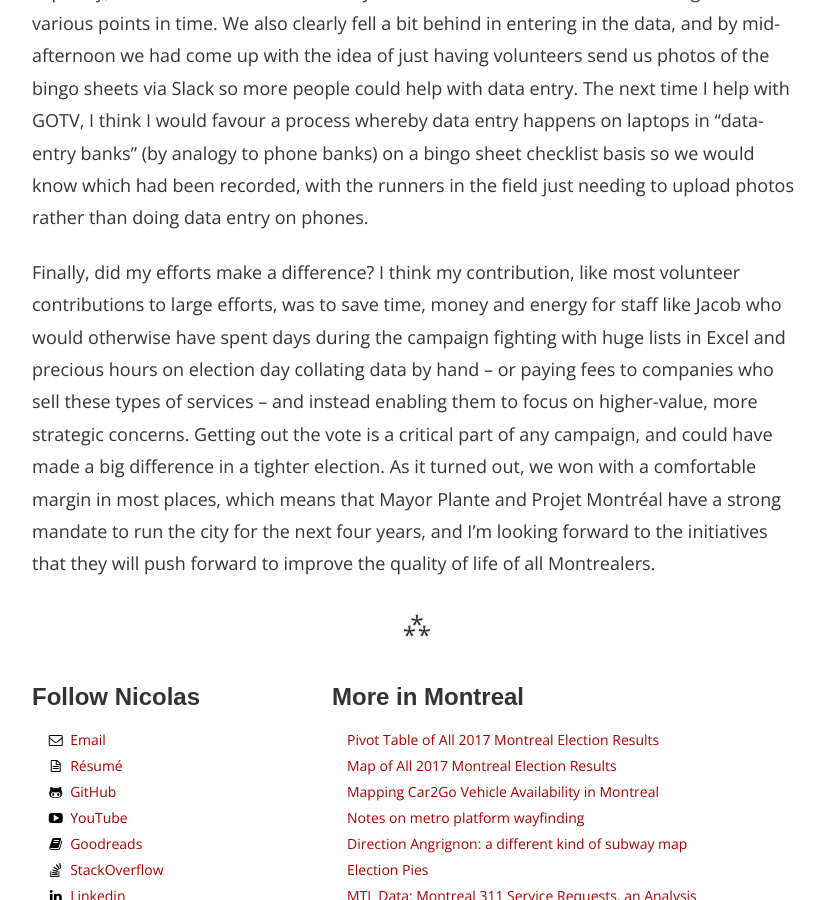
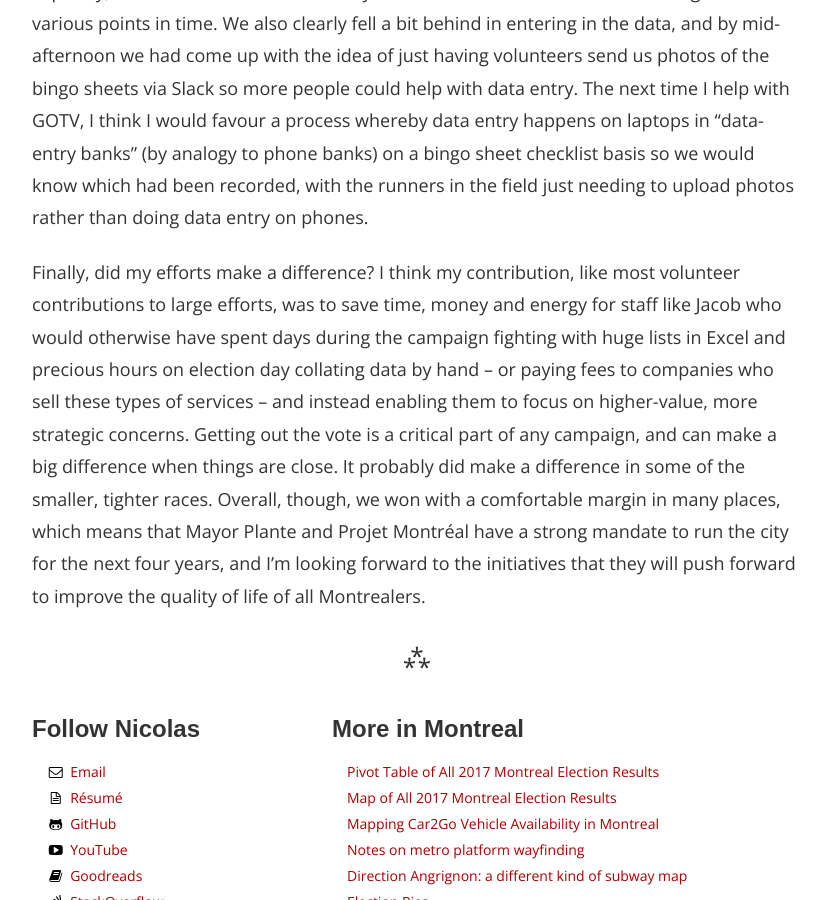
Before and after one commit to nicolaskruchten/nicolaskruchten.github.io, a Jekyll site: the page built from _posts/2017-11-17-gotv.md, in a window 1280 px wide and 900 px high, scrolled down 5925 px. Shown: the whole window, without its empty margins (223-1049 px from the left). Built offline with Jekyll 4.4.1, drawn with Linux system fonts in a browser that asks for light colours; some web fonts are replaced.

Commit message:
conclusion tweaking

```diff
--- a/_posts/2017-11-17-gotv.md
+++ b/_posts/2017-11-17-gotv.md
@@ -70,4 +70,4 @@ Unsurprisingly, I was thrilled at the results of the election when they were ann
 
 On a more self-critical note, the app I built and the processes we used held up during election day, but not without hiccups. Our biggest issue was in understanding which specific hours’ bingo sheets had been entered and which hadn’t, which the app didn’t track explicitly, so there was some uncertainty about which numbers we were looking at at various points in time. We also clearly fell a bit behind in entering in the data, and by mid-afternoon we had come up with the idea of just having volunteers send us photos of the bingo sheets via Slack so more people could help with data entry. The next time I help with GOTV, I think I would favour a process whereby data entry happens  on laptops in “data-entry banks” (by analogy to phone banks) on a bingo sheet checklist basis so we would know which had been recorded, with the runners in the field just needing to upload photos rather than doing data entry on phones.
 
-Finally, did my efforts make a difference? I think my contribution, like most volunteer contributions to large efforts, was to save time, money and energy for staff like Jacob who would otherwise have spent days during the campaign fighting with huge lists in Excel and precious hours on election day collating data by hand – or paying fees to companies who sell these types of services – and instead enabling them to focus on higher-value, more strategic concerns. Getting out the vote is a critical part of any campaign, and could have made a big difference in a tighter election. As it turned out, we won with a comfortable margin in most places, which means that Mayor Plante and Projet Montréal have a strong mandate to run the city for the next four years, and I’m looking forward to the initiatives that they will push forward to improve the quality of life of all Montrealers.
+Finally, did my efforts make a difference? I think my contribution, like most volunteer contributions to large efforts, was to save time, money and energy for staff like Jacob who would otherwise have spent days during the campaign fighting with huge lists in Excel and precious hours on election day collating data by hand – or paying fees to companies who sell these types of services – and instead enabling them to focus on higher-value, more strategic concerns. Getting out the vote is a critical part of any campaign, and can make a big difference when things are close. It probably did make a difference in some of the smaller, tighter races. Overall, though, we won with a comfortable margin in many places, which means that Mayor Plante and Projet Montréal have a strong mandate to run the city for the next four years, and I’m looking forward to the initiatives that they will push forward to improve the quality of life of all Montrealers.
```
Also changed, not shown: 1 other file.
